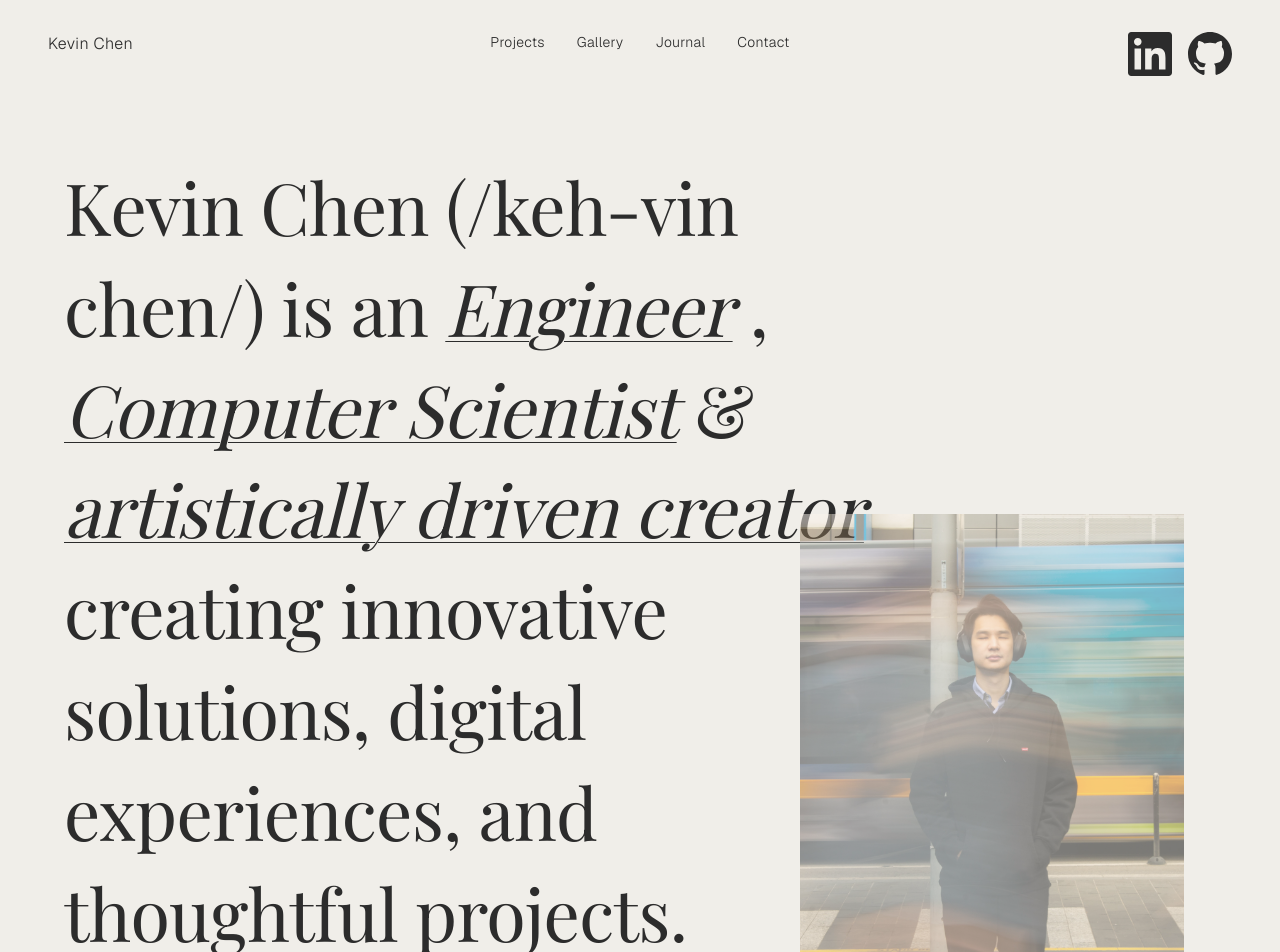
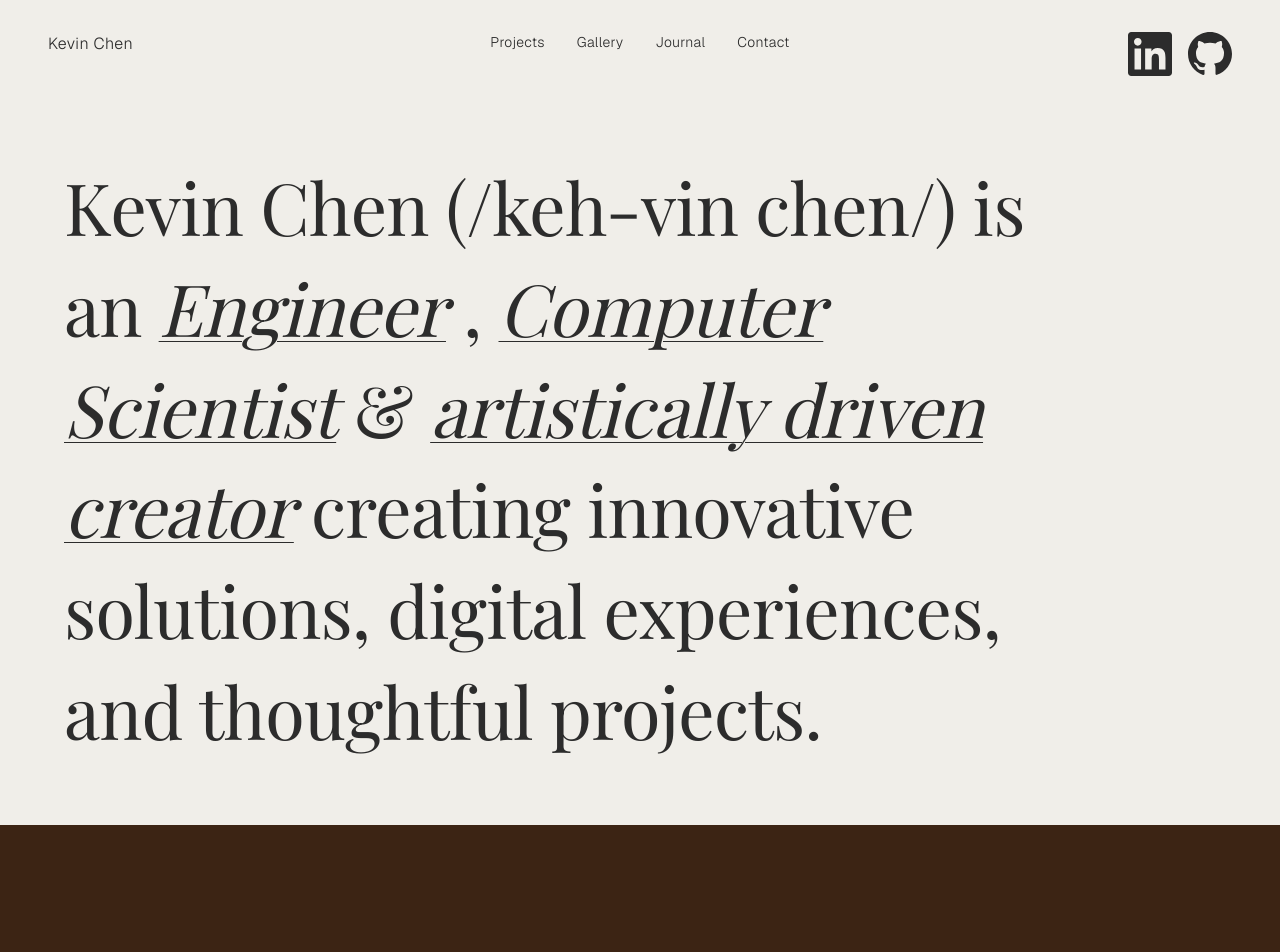
Before and after one commit to KevinChen2211/personal-portfolio, a Next.js app: page / in a window 1280 px wide. Shown: the top 952 px of the page. After the commit the page ends 825 px from the top, so only its background shows below. Built offline with nearby package versions, Linux system fonts and the light colour scheme.

Commit message:
remove image from landing page

```diff
--- a/app/page.tsx
+++ b/app/page.tsx
@@ -1,7 +1,6 @@
 "use client";
 
 import Link from "next/link";
-import Image from "next/image";
 import { useState } from "react";
 
 export default function Home() {
@@ -206,7 +205,7 @@ export default function Home() {
             3. Or uncomment @font-face in globals.css if you have the font files
           */}
           <div
-            className="text-4xl md:text-5xl lg:text-6xl xl:text-7xl leading-[1.5] md:leading-[1.4] pr-0 md:pr-32 lg:pr-48"
+            className="text-4xl md:text-5xl lg:text-6xl xl:text-7xl leading-[1.5] md:leading-[1.4]"
             style={{
               fontFamily:
                 "var(--font-display), 'Playfair Display', 'Times New Roman', serif",
@@ -231,21 +230,6 @@ export default function Home() {
             creating innovative solutions, digital experiences, and thoughtful
             projects.
           </div>
-
-          {/* Subtle Image Element - Bottom Right */}
-          <div className="hidden md:block absolute -right-8 lg:-right-16 xl:-right-24 bottom-0 w-48 md:w-64 lg:w-80 xl:w-96 h-64 md:h-80 lg:h-96 xl:h-[28rem] opacity-50 pointer-events-none">
-            <div className="relative w-full h-full">
-              <Image
-                src="/gallery-images/Hello_Gorgeous1.jpg"
-                alt=""
-                fill
-                className="object-cover"
-                style={{ objectPosition: "center" }}
-                priority={false}
-                sizes="(max-width: 768px) 0px, 384px"
-              />
-            </div>
-          </div>
         </div>
       </main>
     </div>
```
